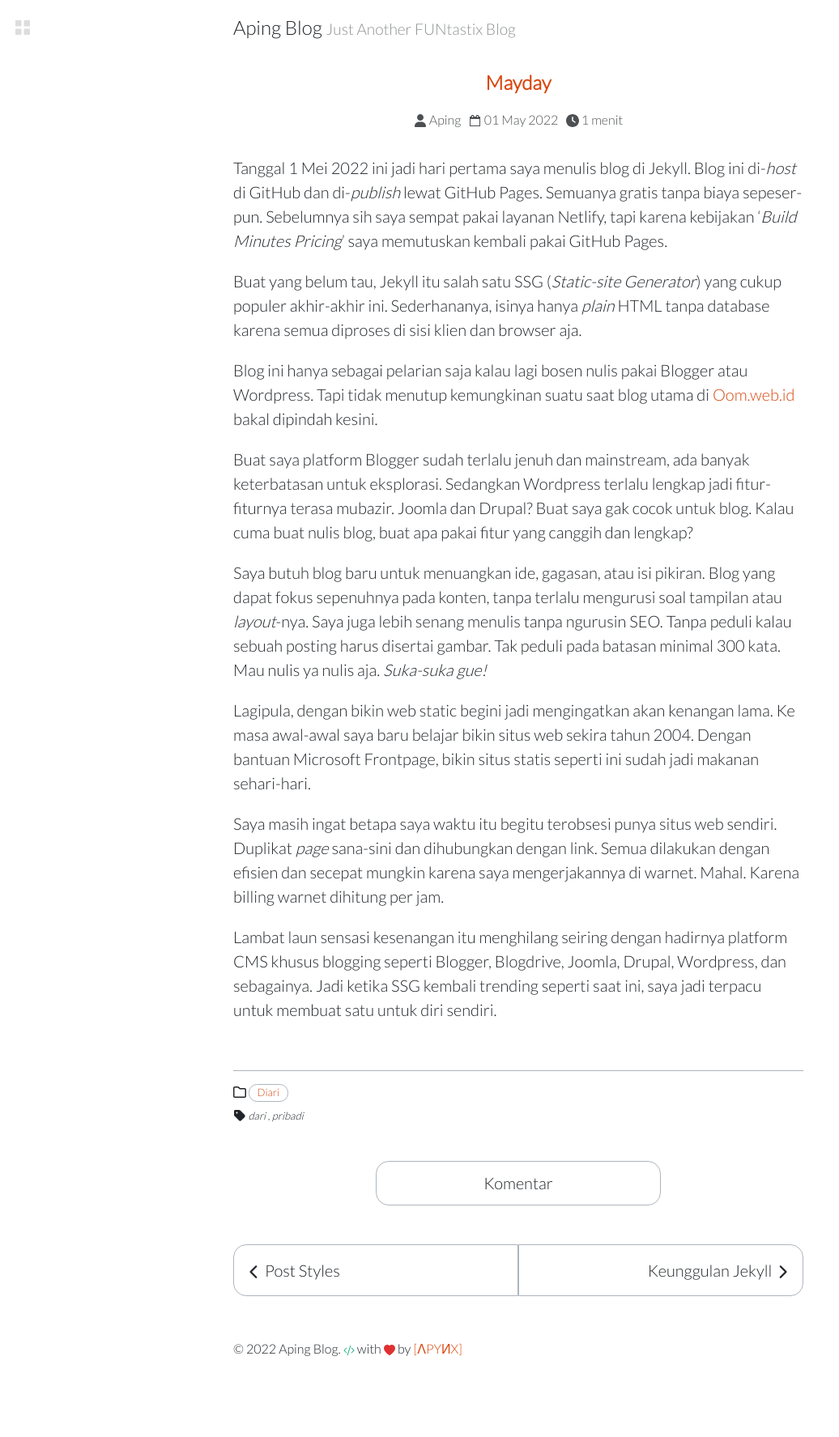
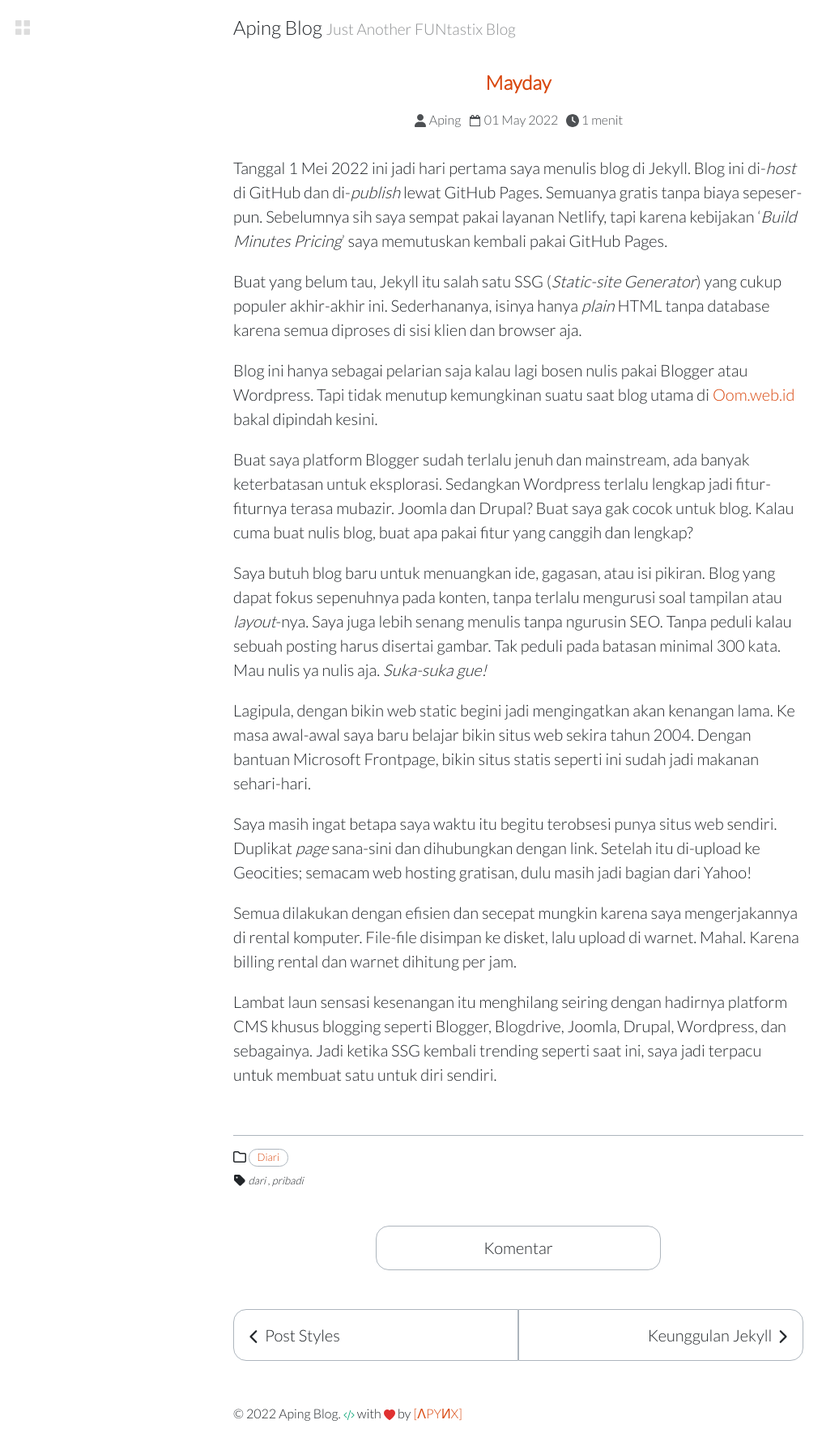
Before and after one commit to apynx/apynx.github.io, a Jekyll site: the page built from _posts/2022-05-01-mayday.md, in a window 1280 px wide. Shown: the whole page at 81% size, without its empty margins (0-1036 px from the left). Built offline with Jekyll 4.4.1, drawn with Linux system fonts in a browser that asks for light colours; before the commit the page ends 1695 px from its top, so only the background shows below that.

Commit message:
update 2022-05-01-mayday.md

```diff
--- a/_posts/2022-05-01-mayday.md
+++ b/_posts/2022-05-01-mayday.md
@@ -19,6 +19,8 @@ Saya butuh blog baru untuk menuangkan ide, gagasan, atau isi pikiran. Blog yang
 
 Lagipula, dengan bikin web static begini jadi mengingatkan akan kenangan lama. Ke masa awal-awal saya baru belajar bikin situs web sekira tahun 2004. Dengan bantuan Microsoft Frontpage, bikin situs statis seperti ini sudah jadi makanan sehari-hari.
 
-Saya masih ingat betapa saya waktu itu begitu terobsesi punya situs web sendiri. Duplikat *page* sana-sini dan dihubungkan dengan link. Semua dilakukan dengan efisien dan secepat mungkin karena saya mengerjakannya di warnet. Mahal. Karena billing warnet dihitung per jam.
+Saya masih ingat betapa saya waktu itu begitu terobsesi punya situs web sendiri. Duplikat *page* sana-sini dan dihubungkan dengan link. Setelah itu di-upload ke Geocities; semacam web hosting gratisan, dulu masih jadi bagian dari Yahoo!
+
+Semua dilakukan dengan efisien dan secepat mungkin karena saya mengerjakannya di rental komputer. File-file disimpan ke disket, lalu upload di warnet. Mahal. Karena billing rental dan warnet dihitung per jam.
 
 Lambat laun sensasi kesenangan itu menghilang seiring dengan hadirnya platform CMS khusus blogging seperti Blogger, Blogdrive, Joomla, Drupal, Wordpress, dan sebagainya. Jadi ketika SSG kembali trending seperti saat ini, saya jadi terpacu untuk membuat satu untuk diri sendiri.
```
